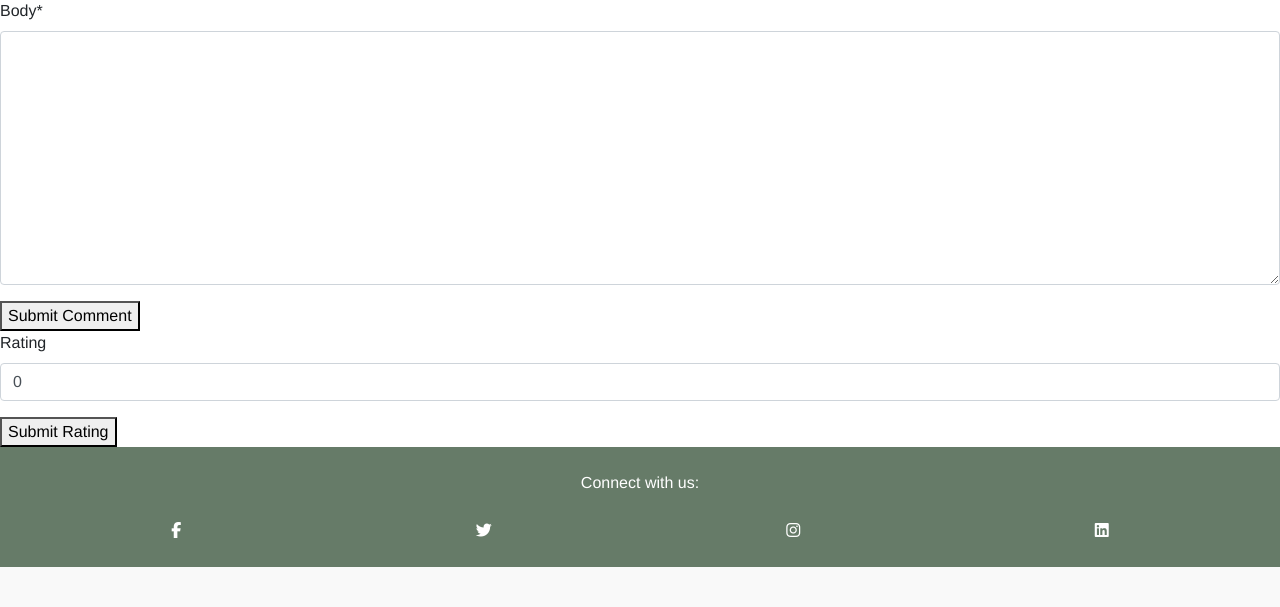
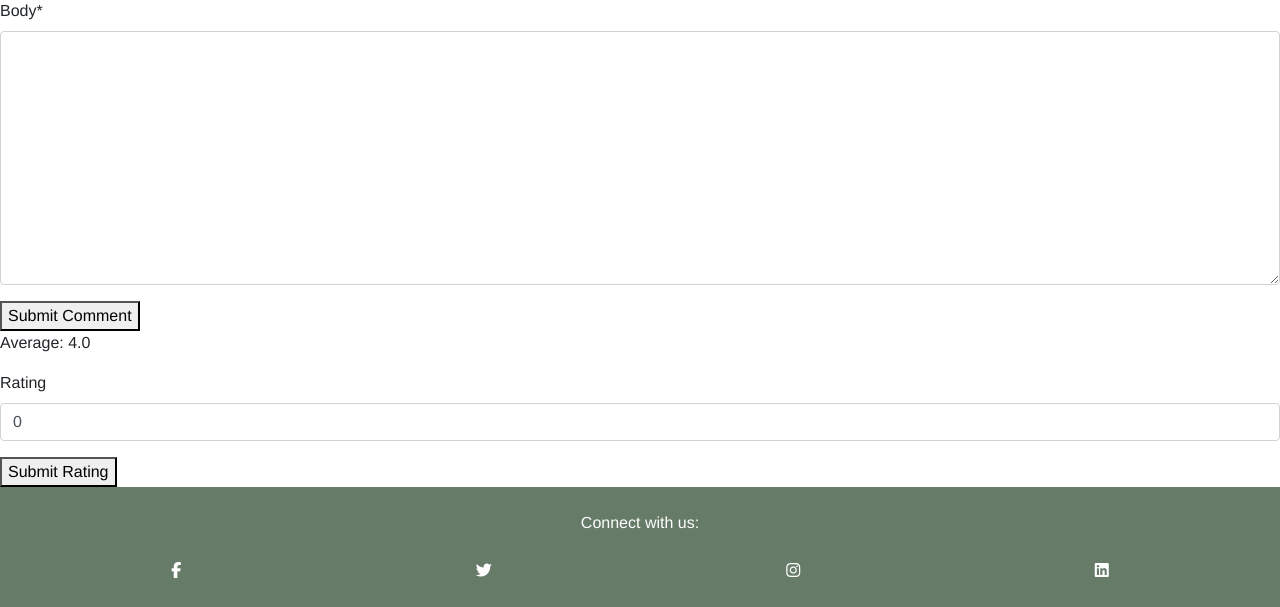
Before and after one commit to Gkicks/sprout, a Django app: a page that uses blog/templates/blog/recipe_detail.html in a window 1280 px wide. Shown: the part 1795-2402 px from the top of the page. Before the commit the page ends 2362 px from the top, so only its background shows below. Run offline with Django 4.2, Linux system fonts and the light colour scheme; tables that the repository leaves empty hold one stand-in row (values such as "Sample post"); some libraries are stand-ins or nearby versions.

Commit message:
add variable to detailView class to show average rating

```diff
--- a/blog/models.py
+++ b/blog/models.py
@@ -55,4 +55,8 @@ class Rating(models.Model):
         MinValueValidator(1), MaxValueValidator(5)],)
 
     def __str__(self):
-        return self.rating
+        return str(self.rating)
+
+    # @property
+    # def average_rating(self):
+    #     return self.rating.all().aggregate(Avg('rating')).get('rating__avg', 0.00)
--- a/blog/templates/blog/recipe_detail.html
+++ b/blog/templates/blog/recipe_detail.html
@@ -49,19 +49,15 @@
     <div>
         {% csrf_token %}
         {{ comment_form | crispy }}
-        <!-- {{ comment_form.as_p }} -->
     </div>
     <button id="form-submit-button" type="submit" name="comment-submit">Submit Comment</button>
 </form>
-{% for rating in ratings %}
-<!-- {{ comments }} -->
-<p>Average: {{ average }}</p>
-{% endfor %}
-<form id="RatingForm" method="POST" action='' enctype="multipart/form-data">
+
+<p id="average-rating">Average: {{ average_number }}</p>
+
     <div>
         {% csrf_token %}
         {{ rating_form | crispy }}
-        <!-- {{ comment_form.as_p }} -->
     </div>
     <button id="form-submit-button" type="submit" name="rating-submit">Submit Rating</button>
 </form>
--- a/blog/urls.py
+++ b/blog/urls.py
@@ -4,6 +4,7 @@ from django.urls import path
 urlpatterns = [
     path('', views.RecipeList.as_view(), name='home'),
     path('<slug>/', views.RecipeDetailView.as_view(), name='recipe_detail'),
+    # path('<slug>/', views.average_rating, name='average_rating'),
     path('blog/create_recipe/',
          views.CreateRecipe.as_view(), name='create_recipe'),
     path('blog/my_recipes/', views.user_recipes, name='user_recipes'),
--- a/blog/views.py
+++ b/blog/views.py
@@ -8,7 +8,6 @@ from django.views.generic.edit import CreateView, UpdateView, DeleteView
 from django.http import HttpResponseRedirect
 from django.urls import reverse, reverse_lazy
 from django.db.models import Avg
-
 
 class RecipeList(generic.ListView):
     """
@@ -33,7 +32,9 @@ class RecipeDetailView(generic.DetailView):
         queryset = Recipe.objects.all()
         recipe = get_object_or_404(queryset, slug=slug)
         comments = recipe.comments.all().order_by("created_on")
-        # ratings = Rating.objects.all()
+        average_rating = Rating.objects.filter(recipe=recipe).aggregate(Avg('rating'))
+        # gives the average rating to the nearest 0.5
+        average_number = round(average_rating['rating__avg'] *2) / 2
 
         return render(
             request,
@@ -41,6 +42,8 @@ class RecipeDetailView(generic.DetailView):
             {
                 "recipe": recipe,
                 "comments": comments,
+                "average_rating": average_rating,
+                "average_number": average_number,
                 "comment_form": CommentForm(),
                 "rating_form": RatingForm(),
             },
@@ -55,6 +58,7 @@ class RecipeDetailView(generic.DetailView):
         comment = None
         rating = None
         if request.method == 'POST' and 'comment-submit' in request.POST:
+            print('hello??')
             rating = None
             if comment_form.is_valid():
                 comment = comment_form.save(commit=False)
@@ -66,6 +70,7 @@ class RecipeDetailView(generic.DetailView):
                     'Comment submitted and awaiting approval')
                 rating_form = RatingForm()
                 comment_form = CommentForm()
+                return HttpResponseRedirect(request.path_info)
         elif request.method == 'POST' and 'rating-submit' in request.POST:
             if rating_form.is_valid():
                 rating = rating_form.save(commit=False)
@@ -76,10 +81,10 @@ class RecipeDetailView(generic.DetailView):
                     'Thank you for rating this recipe')
                 comment_form = CommentForm()
                 rating_form = RatingForm()
+                return HttpResponseRedirect(request.path_info)
         else:
             comment_form = CommentForm()
             rating_form = RatingForm()
-            print('Rating Not Saved')
 
         return render(
             request,
@@ -93,73 +98,29 @@ class RecipeDetailView(generic.DetailView):
             },
         )
 
-    # def rating_average(request):
-    #     queryset = Recipe.objects.all()
-    #     recipe = get_object_or_404(queryset, slug=slug)
-    #     ratings = recipe.ratings.all()
-    #     average = Recipe.objects.aggregate(Avg('rating'))
-    #     print('average')
+    # def get_average_rating(self):
+        # rating = ratings.all(recipe=self.slug).aggregate()
 
-    #     return render(
-    #         request,
-    #         "blog/recipe_detail.html",
-    #         {
-    #             "recipe": recipe,
-    #             "average": average['avg_integer_field']
-    #         }
-    #     )
 
-    # def post_rating(self, request, slug, *args, **kwargs):
-    #     queryset = Recipe.objects.filter(approved=True)
-    #     recipe = get_object_or_404(queryset, slug=slug)
-    #     # comments = recipe.comments.all().order_by("created_on")
-    #     rating_form = RatingForm(data=request.POST)
-    #     if rating_form.is_valid():
-    #         rating = rating_form.save(commit=False)
-    #         rating.recipe = recipe
-    #         # comment.author = self.request.user
-    #         rating.save()
-    #         messages.success(
-    #             self.request,
-    #             'Thank you for rating this recipe')
-    #         rating_form = RatingForm()
-    #     else:
-    #         rating_form = RatingForm()
+    # def get_context_data(self, **kwargs):
+    #     context = super().get_context_data(**kwargs)
+    #     print('function working')
+    #     recipes = Recipe.objects.all()
+    #     recipe = get_object_or_404(recipes, slug=slug)
+    #     ratings = Rating.objects.filter(recipe=recipe)
+    #     print(ratings)
+    #     average_rating = ratings.aggregate(Avg('rating'))['rating__avg']
+    #     print('average_rating')
 
-    #     return render(
-    #         request,
-    #         "blog/recipe_detail.html",
-    #         {
-    #             "recipe": recipe,
-    #             "rating": rating,
-    #             "rating_form": rating_form,
-    #         },
-    #     )
-
-# def comment_form(request):
-#     if request.method == 'POST':
-#         comment_form = CommentForm(request.POST)
-#         if form.is_valid():
-#             comment = comment_form.save(commit=False)
-#             comment.recipe = recipe
-#             author = self.request.user
-#             comment.save()
-#             messages.success(
-#                 self.request,
-#                 'Comment submitted and awaiting approval')
-#         else:
-#             comment_form = CommentForm()
-
-#     return render(
-#         request,
-#         'recipe_detail.html',
-#         {
-#             'recipe': recipe,
-#             'comment': comment,
-#             'comment_form': comment_form
-#             # 'author': author,
-#         }
-#     )
+    #     return context
+    #     # return render(
+        #     request,
+        #     "blog/recipe_detail.html",
+        #     {
+        #         "recipe": recipe,
+        #         "average_rating": average_rating
+        #     }
+        # )
 
 
 class CreateRecipe(LoginRequiredMixin, CreateView):
```
Also changed, not shown: .theia/launch.json (added).
